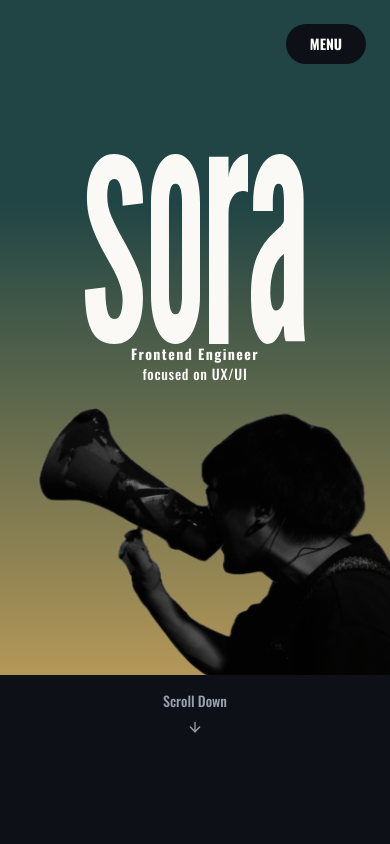
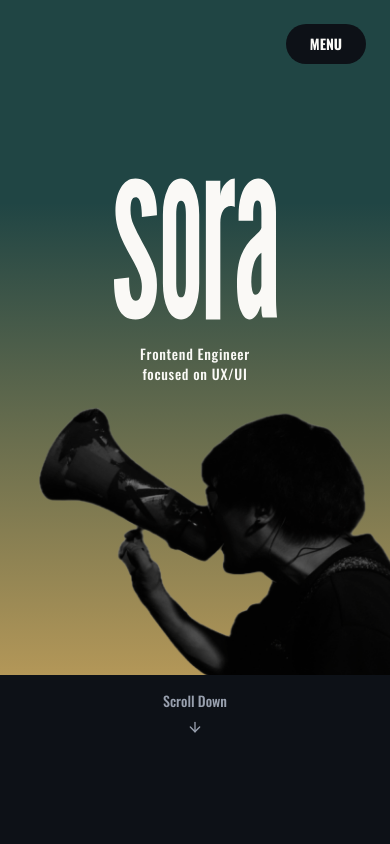
Before and after one commit to Sor03-JP/my-portfolio, a Next.js app: page / in a window 390 px wide. Shown: the top 844 px of the page. Built offline with nearby package versions, Linux system fonts and the light colour scheme.

Commit message:
refactor(LeftPanel): SVGのレスポンシブ表示を改善

```diff
--- a/src/components/Footer.tsx
+++ b/src/components/Footer.tsx
@@ -21,15 +21,16 @@ const Footer = () => {
   return (
     <footer className="bg-background relative p-8">
       <div className="mx-auto flex max-w-xl flex-col items-center gap-y-6">
-        {/* Sora.svg ロゴ */}
+        {/* logo */}
           <Image
             src="/Sora.svg"
             alt="Sora"
             width={120}
             height={40}
-            className="h-auto" // 1/4に縮小
+            className="h-auto"
           />
-        {/* ナビゲーション */}
+
+        {/* nav */}
         <ul className="flex flex-wrap justify-center gap-x-8 gap-y-2">
           {footerNavLinks.map((link) => (
             <li
@@ -58,6 +59,8 @@ const Footer = () => {
             </li>
           ))}
         </ul>
+
+        {/* social links */}
         <div className="flex items-center gap-x-6">
           <a
             href="https://x.com/Sora27_eng"
@@ -79,8 +82,7 @@ const Footer = () => {
           </a>
         </div>
 
-
-        {/* コピーライト */}
+        {/* copyright */}
         <p className="text-xs text-primary/70">
           &copy; {currentYear} Sora SAWABE Portfolio
         </p>
--- a/src/components/LeftPanel.tsx
+++ b/src/components/LeftPanel.tsx
@@ -12,25 +12,30 @@ const LeftPanel = () => {
       />
       <div className="relative z-10 flex h-full flex-col">
         <div className="relative h-[65%]">
-          <div className="absolute z-20 top-[35%] left-1/2 w-full -translate-x-1/2 flex flex-col items-center">
-            <div className="relative" style={{ height: 190, width: 220 }}>
+          <div className="absolute z-20 px-8 top-[35%] left-1/2 w-full -translate-x-1/2 flex flex-col items-center">
+            <div className="relative w-full max-w-[440px] aspect-[440/190] flex justify-center items-center">
+              <div className="relative w-1/2 aspect-[220/190]">
                 <Image
                   src="/Sora.svg"
                   alt="Sora"
                   width={220}
                   height={190}
-                className="absolute top-1/2 left-1/2 -translate-x-1/2 -translate-y-1/2"
+                  className="h-[190px] w-auto"
                 />
               </div>
-            <p className="font-en font-bold mt-0 md:mt-2 text-sm tracking-widest">
+            </div>
+
+            <p className="font-en mt-0 md:mt-2 text-sm tracking-wider">
               Frontend Engineer
             </p>
-            {/* ↓ モバイルでのみ表示するテキストを追加 */}
+
+            {/* ↓ モバイルでのみ表示するテキスト */}
             <p className="font-en mt-0 text-sm tracking-wider md:hidden">
               focused on UX/UI
             </p>
           </div>
         </div>
+
         <div className="relative h-[35%]">
           <Image
             src="/mono-sora.png"
--- a/src/components/ScrollIndicator.tsx
+++ b/src/components/ScrollIndicator.tsx
@@ -9,8 +9,7 @@ export default function ScrollIndicator() {
     if (!element) return;
 
     if (window.innerWidth >= 768) {
-      // PC表示の場合：ヘッダーの高さを考慮してスクロール
-      const headerOffset = 140; // ヘッダーの高さ
+      const headerOffset = 70; // ヘッダーの高さ
       const elementPosition = element.getBoundingClientRect().top;
       const offsetPosition = elementPosition + window.scrollY - headerOffset;
 
@@ -19,7 +18,6 @@ export default function ScrollIndicator() {
         behavior: "smooth",
       });
     } else {
-      // モバイル表示の場合：要素のトップへスクロール
       element.scrollIntoView({
         behavior: "smooth",
         block: "start",
```
Lines whose indentation alone changed are shown as unchanged.
